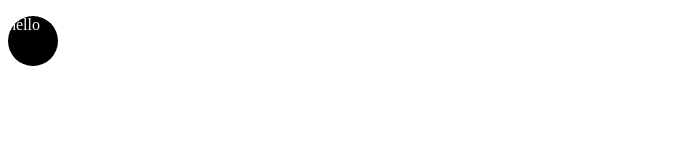
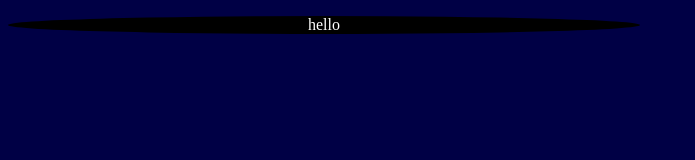
Before and after one commit to Kaustubh-Nirmalendu/Test, a plain HTML site: page index.html in a window 1280 px wide. Shown: the whole page, without its empty margins (0-695 px from the left). Drawn offline with Linux system fonts and the light colour scheme.

Commit message:
Minor planning in index.html

```diff
--- a/index.html
+++ b/index.html
@@ -6,9 +6,13 @@
       #dot{
          background-color: #000;
          border-radius: 50%;
-         height: 50px;
-         width: 50px;
+         height: 50%;
+         width: 50%;
          color: #FFFFFF;
+         text-align: center;
+      }
+      body{
+         background-color: #000045;
       }
    </style>
 </head>
@@ -16,5 +20,8 @@
   <div id="dot">
      <p>hello</p>
   </div>
+  <script>
+     let dialogue = []
+  </script>
 </body>
 </html>
```
